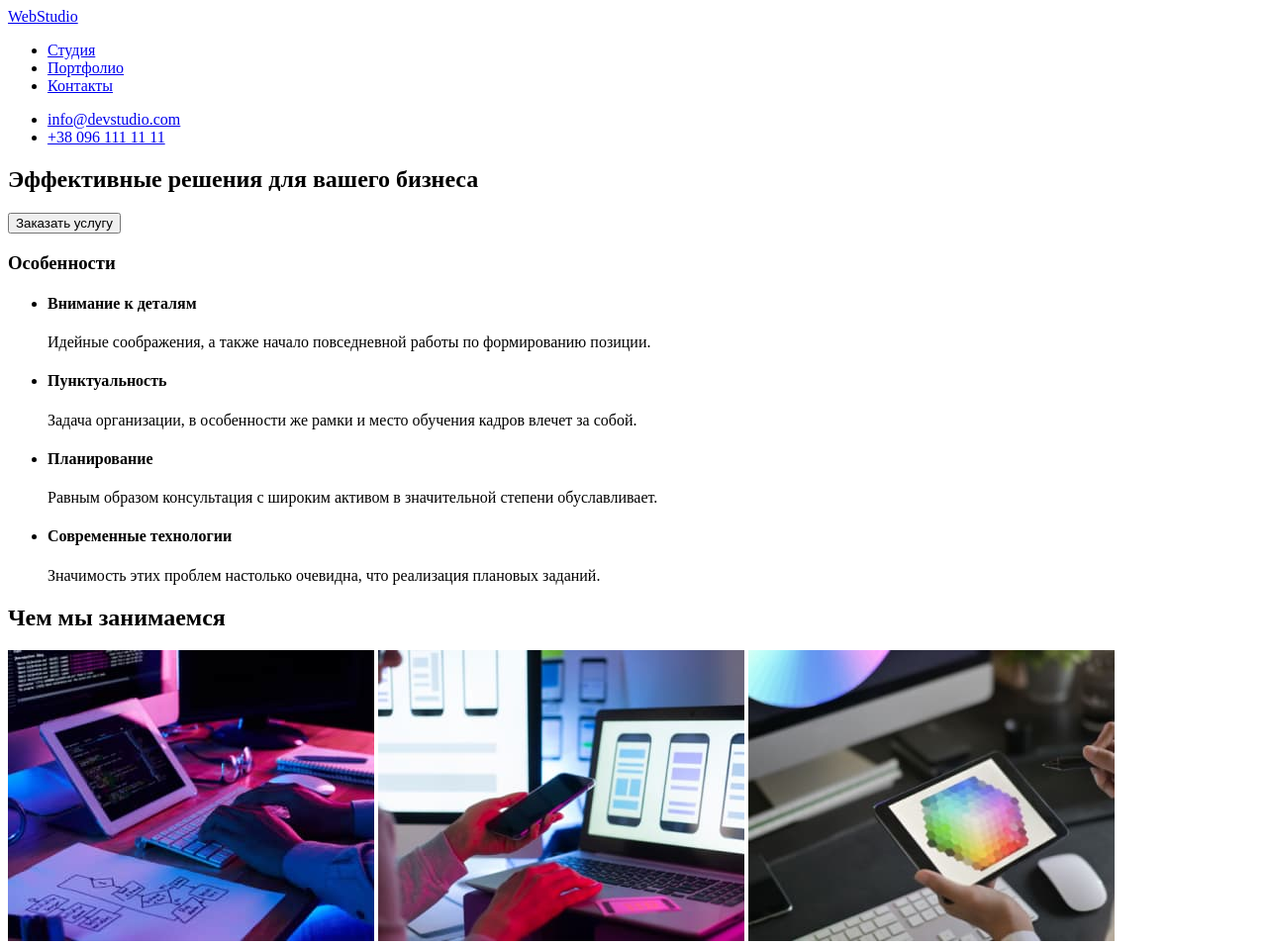
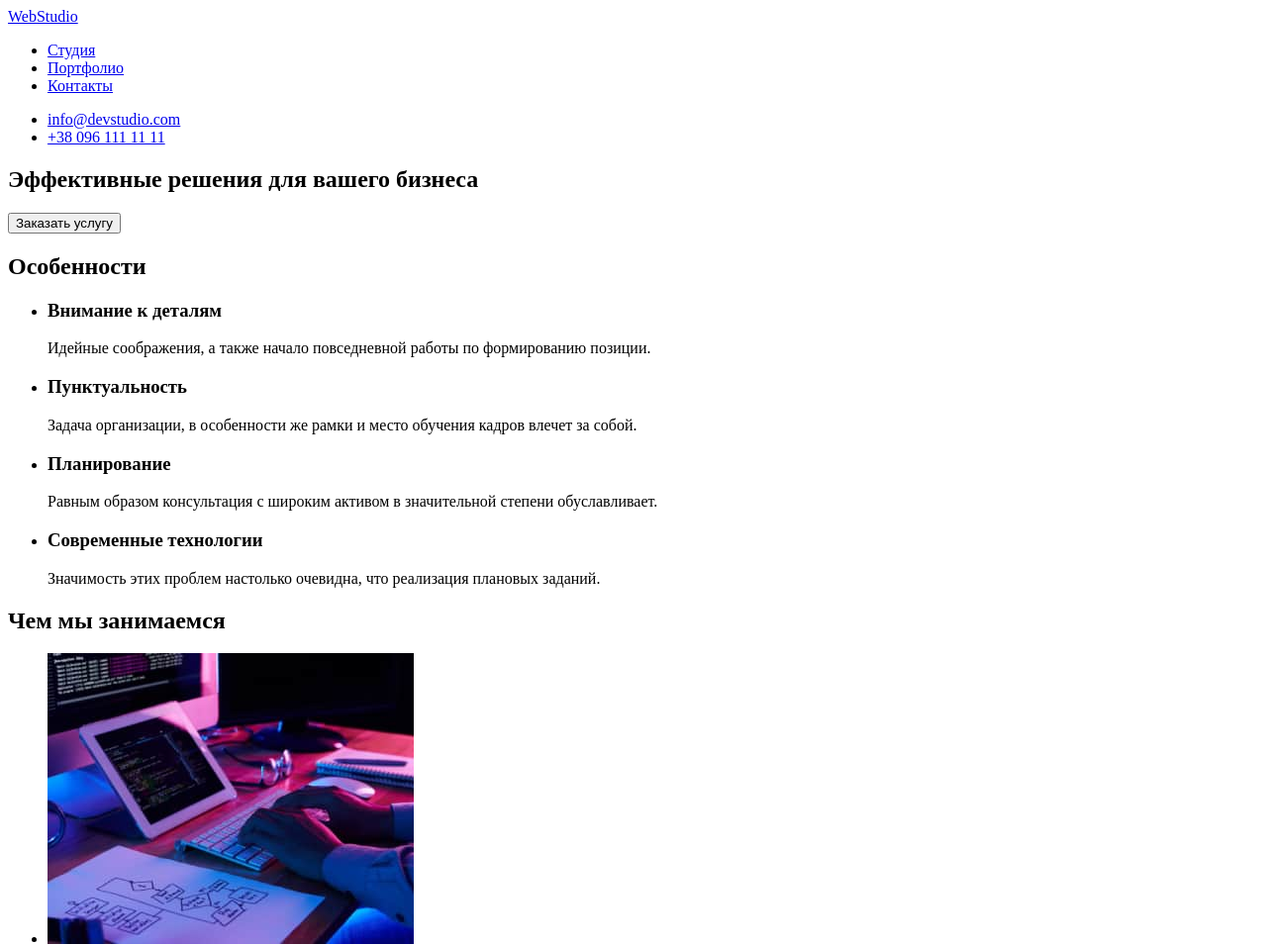
Before and after one commit to VitiukP/goit-markup-hw-01, a plain HTML site: page index.html in a window 1280 px wide. Shown: the top 955 px of the page at 99% size. Drawn offline with Linux system fonts and the light colour scheme.

Commit message:
Update index.html

```diff
--- a/index.html
+++ b/index.html
@@ -41,25 +41,25 @@
       <button type="button">Заказать услугу</button>
     </section>
     <section>
-      <h3>Особенности</h3>
+      <h2>Особенности</h2>
       <ul>
         <li>
-          <h4>Внимание к деталям</h4>
+          <h3>Внимание к деталям</h3>
           <p> Идейные соображения, а также начало повседневной работы по формированию позиции.</p>
         </li>
 
         <li>
-          <h4>Пунктуальность</h4>
+          <h3>Пунктуальность</h3>
           <p>Задача организации, в особенности же рамки и место обучения кадров влечет за собой.</p>
         </li>
 
         <li>
-          <h4>Планирование</h4>
+          <h3>Планирование</h3>
           <p>Равным образом консультация с широким активом в значительной степени обуславливает.</p>
         </li>
 
         <li>
-          <h4>Современные технологии</h4>
+          <h3>Современные технологии</h3>
           <p>Значимость этих проблем настолько очевидна, что реализация плановых заданий.</p>
         </li>
       </ul>
@@ -67,12 +67,15 @@
 
     <section>
       <h2>Чем мы занимаемся</h2>
+      <ul>
+        <li><img src="./images/img1.jpg" alt="печать на клавиатуре" width="370">
+        </li>
+        <li><img src="./images/img2.jpg" alt="работа за ноутбуком" width="370">
+        </li>
+        <li> <img src="./images/img3.jpg" alt="цветовая палитра" width="370">
+        </li>
+      </ul>
 
-      <img src="./images/img1.jpg" alt="печать на клавиатуре" width="370">
-
-      <img src="./images/img2.jpg" alt="работа за ноутбуком" width="370">
-
-      <img src="./images/img3.jpg" alt="цветовая палитра" width="370">
     </section>
     <section>
       <h2>Наша команда</h2>
```
